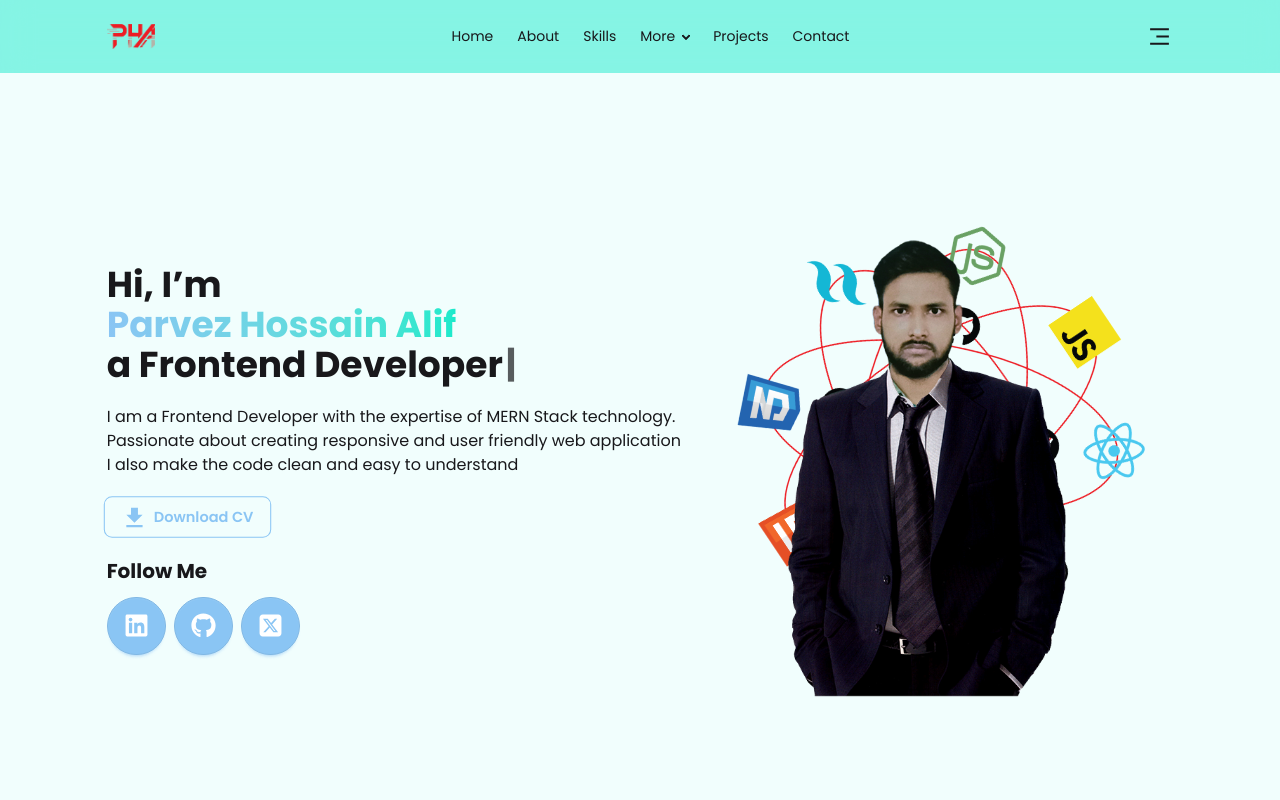
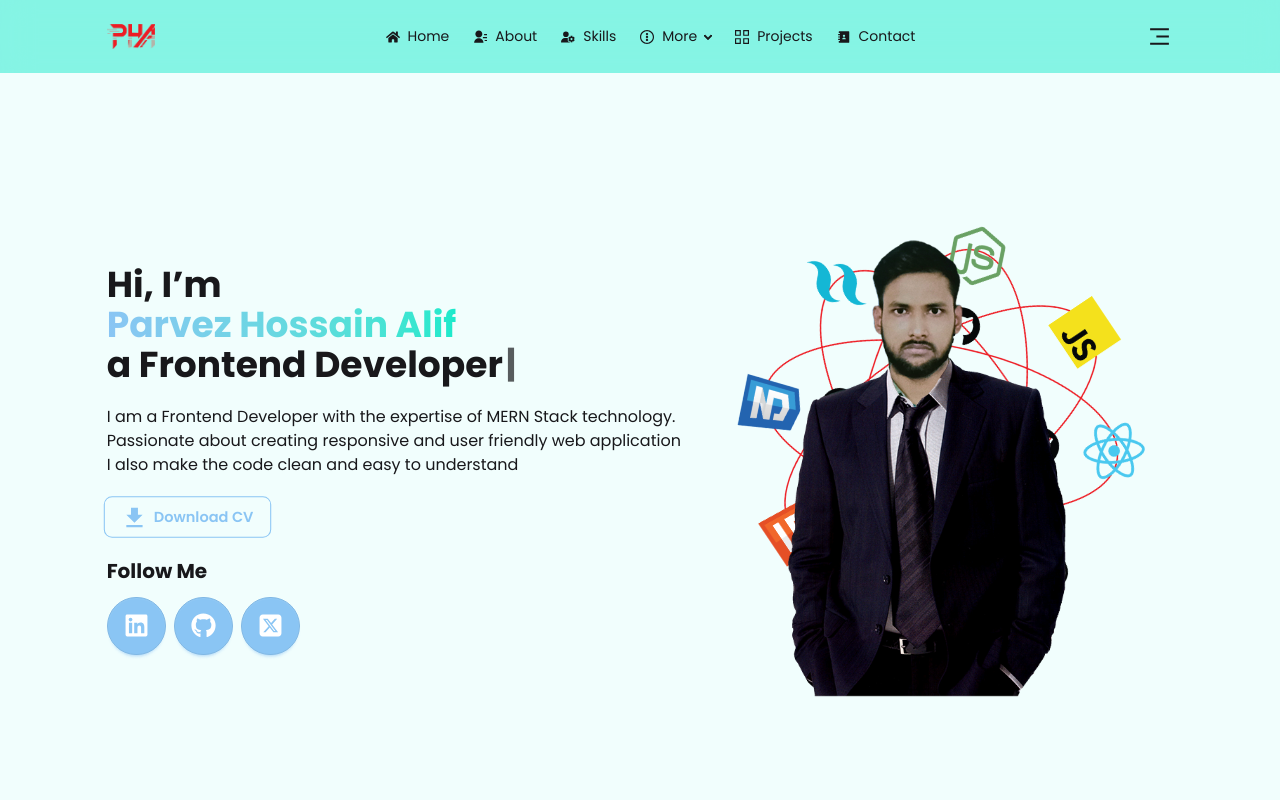
Before and after one commit to Parvez141300/my-portfolio-react-web-app-client, a React (Vite) app: page / in a window 1280 px wide. Shown: the top 800 px of the page. Built offline with nearby package versions, Linux system fonts and the light colour scheme.

Commit message:
added some icons to the navbar

```diff
--- a/src/components/NavBar/NavBar.jsx
+++ b/src/components/NavBar/NavBar.jsx
@@ -1,8 +1,19 @@
 import React, { useEffect, useRef, useState } from "react";
 import logo from "../../assets/logo/PHA Logo Design.png";
-import { RiMenu2Line, RiMenu3Fill } from "react-icons/ri";
+import {
+  RiContactsBook3Fill,
+  RiContactsFill,
+  RiMenu2Line,
+  RiMenu3Fill,
+} from "react-icons/ri";
 import DarkToggleButton from "./shared/DarkToggleButton";
 import MenuCard from "../MenuCard/MenuCard";
+import { FaHome } from "react-icons/fa";
+import { FaUserGear } from "react-icons/fa6";
+import { MdOutlineMenuBook } from "react-icons/md";
+import { GrProjects } from "react-icons/gr";
+import { IoMdDownload } from "react-icons/io";
+import { CgMoreVerticalO } from "react-icons/cg";
 
 const NavBar = () => {
   const menuRef = useRef(null);
@@ -26,7 +37,7 @@ const NavBar = () => {
 
   const handleSmoothScroll = (e, id) => {
     e.preventDefault();
-    setShow(false)
+    setShow(false);
     const element = document.getElementById(id);
     if (element) {
       element.scrollIntoView({
@@ -39,10 +50,16 @@ const NavBar = () => {
     <div className="w-10/12 mx-auto flex justify-between items-center relative">
       {/* menu icon & logo */}
       <div className="flex gap-2 items-center">
-        <button onClick={() => setShow(!show)} className="md:hidden btn btn-ghost px-0">
+        <button
+          onClick={() => setShow(!show)}
+          className="md:hidden btn btn-ghost px-0"
+        >
           <RiMenu2Line size={25} />
         </button>
-        <a onClick={(e) => handleSmoothScroll(e, 'banner')} className="cursor-pointer">
+        <a
+          onClick={(e) => handleSmoothScroll(e, "banner")}
+          className="cursor-pointer"
+        >
           <img src={logo} alt={logo} className="w-12" />
         </a>
       </div>
@@ -50,28 +67,39 @@ const NavBar = () => {
       <div className="navbar-center hidden lg:flex">
         <ul className="menu menu-horizontal px-1">
           <li>
-            <a onClick={(e) => handleSmoothScroll(e, "banner")}>Home</a>
+            <a onClick={(e) => handleSmoothScroll(e, "banner")}>
+              <FaHome />
+              Home
+            </a>
           </li>
           <li>
-            <a onClick={(e) => handleSmoothScroll(e, "about")}>About</a>
+            <a onClick={(e) => handleSmoothScroll(e, "about")}>
+              <RiContactsFill />
+              About
+            </a>
           </li>
           <li>
-            <a onClick={(e) => handleSmoothScroll(e, "skills")}>Skills</a>
+            <a onClick={(e) => handleSmoothScroll(e, "skills")}>
+              <FaUserGear />
+              Skills
+            </a>
           </li>
           <li>
             <details>
-              <summary>More</summary>
+              <summary> <CgMoreVerticalO /> More</summary>
               <ul className="text-black">
                 <li>
                   <a
                     href="https://parvez-hossain-alif.netlify.app/assets/cv/parvez%20cv.pdf"
                     target="_blank"
                   >
+                    <IoMdDownload />
                     Download CV
                   </a>
                 </li>
                 <li>
                   <a onClick={(e) => handleSmoothScroll(e, "educations")}>
+                    <MdOutlineMenuBook />
                     Educations
                   </a>
                 </li>
@@ -79,10 +107,16 @@ const NavBar = () => {
             </details>
           </li>
           <li>
-            <a onClick={(e) => handleSmoothScroll(e, "projects")}>Projects</a>
+            <a onClick={(e) => handleSmoothScroll(e, "projects")}>
+              <GrProjects />
+              Projects
+            </a>
           </li>
           <li>
-            <a onClick={(e) => handleSmoothScroll(e, "contact")}>Contact</a>
+            <a onClick={(e) => handleSmoothScroll(e, "contact")}>
+              <RiContactsBook3Fill />
+              Contact
+            </a>
           </li>
         </ul>
       </div>
```
